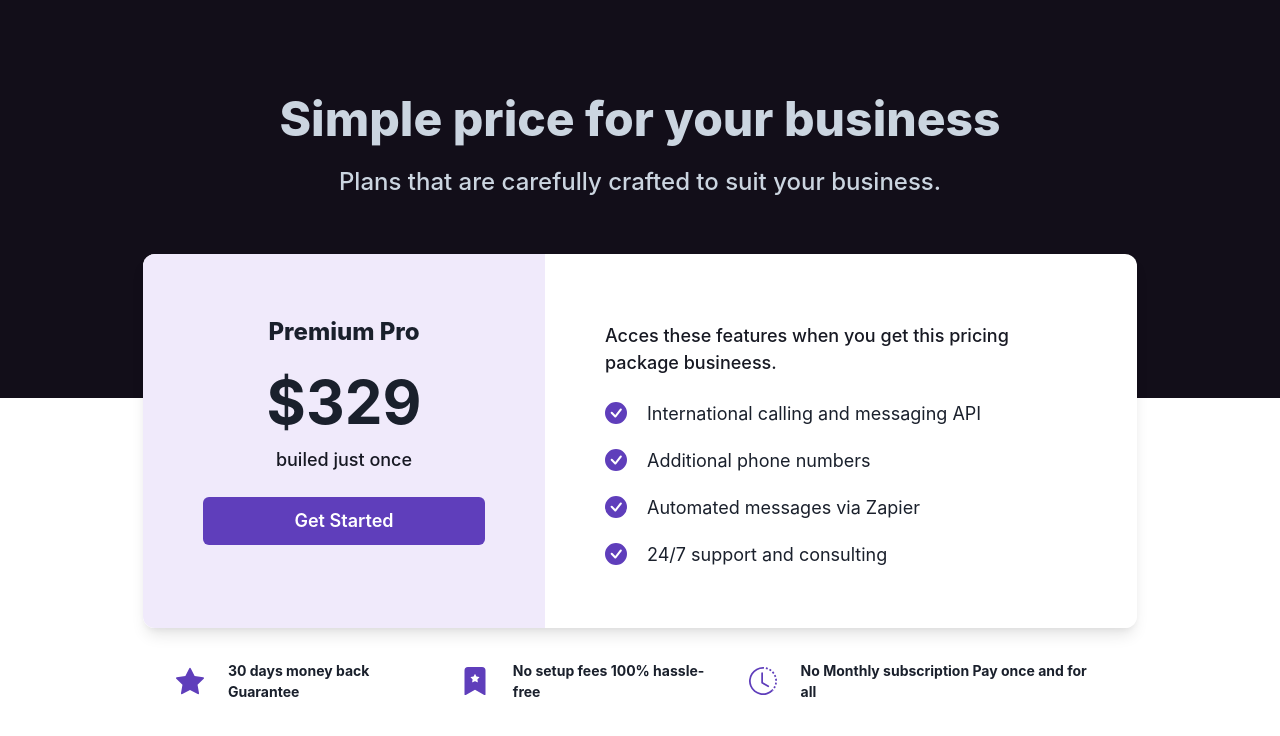
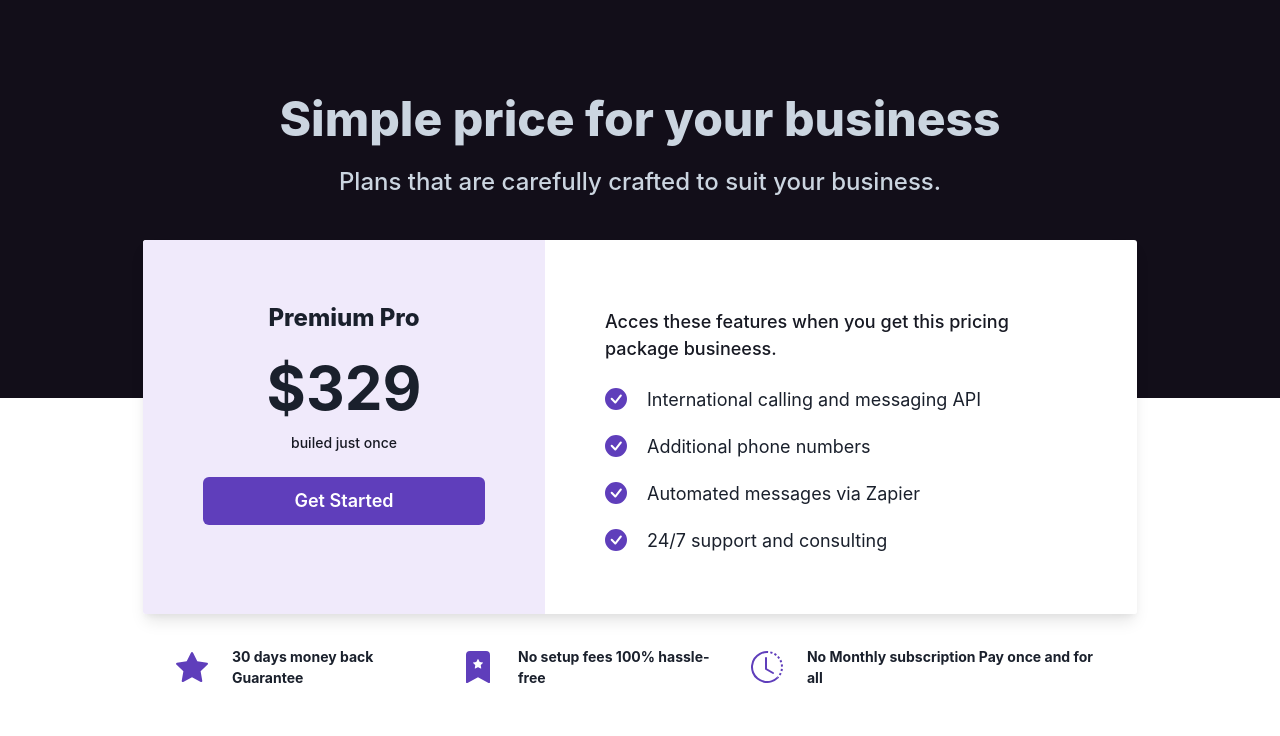
Before and after one commit to noutijo/learn-in-depth-chakra-ui, a React (Vite) app: page / in a window 1280 px wide. Shown: the top 736 px of the page. Built offline with nearby package versions, Linux system fonts and the light colour scheme.

Commit message:
refactor

```diff
--- a/src/components/Features.tsx
+++ b/src/components/Features.tsx
@@ -9,9 +9,9 @@ import {
 export const Feature = (props:any)=>{
     const {icon, children, ...rest } = props
     return (
-      <HStack spacing="24px" {...rest}>
-        <Icon as={icon} boxSize="28px" color="#5F3EBB" />
-        <Text textAlign="left" fontSize="14px" fontWeight="700">
+      <HStack spacing="6" {...rest}>
+        <Icon as={icon} boxSize="8" color="#5F3EBB" />
+        <Text textAlign="left" fontSize="sm" fontWeight="bold">
           {children}
         </Text>
       </HStack>
@@ -20,8 +20,8 @@ export const Feature = (props:any)=>{
 
 export function Features() {
   return (
-    <Box maxW="1024px" m="auto" pt="32px" pb="32px">
-      <HStack px="48px" spacing="18px">
+    <Box maxW="1024px" m="auto" pt="32px" pb="8">
+      <HStack px="12" spacing="5">
         <Feature icon={BsFillStarFill}>30 days money back Guarantee</Feature>
         <Feature icon={BsBookmarkStarFill}>
           No setup fees 100% hassle-free
--- a/src/components/Pricing.tsx
+++ b/src/components/Pricing.tsx
@@ -5,7 +5,7 @@ import { BsCheckCircleFill } from "react-icons/bs"
 export const ListItem = (props:any)=>{
     const {children, ...rest } = props
     return (
-      <HStack as="li" spacing="20px" {...rest}>
+      <HStack as="li" spacing="5" {...rest}>
         <Icon as={BsCheckCircleFill}  w="22px" h="22px" color="#5F3EBB"/>
         <Text>{children}</Text>
       </HStack>
@@ -14,16 +14,16 @@ export const ListItem = (props:any)=>{
 
 export function Pricing() {
   return (
-    <Box maxW="994px" m="auto" mt="-256" borderRadius="12px" overflow="hidden" boxShadow="lg">
+    <Box maxW="994px" m="auto" mt="-270" borderRadius="3" overflow="hidden" boxShadow="lg">
       <Flex bg="white">
         <Box bg="#f0eafb" p="60px">
-          <Text fontSize="24px" fontWeight="800">
+          <Text fontSize="24" fontWeight="800">
             Premium Pro
           </Text>
-          <Heading as="h3" fontSize="60px" mt="16px">
+          <Heading as="h3" fontSize="60" mt="4">
             $329
           </Heading>
-          <Text fontSize="18px" fontWeight="500" color="#171923" mt="8px">
+          <Text fontSize="14" fontWeight="500" color="#171923" mt="2">
             builed just once
           </Text>
           <Button
@@ -31,7 +31,7 @@ export function Pricing() {
             color="white"
             size={"lg"}
             w="282px"
-            mt="24px"
+            mt="6"
             _hover={{ backgrounColor: "#5F3EBB", color: "#F7FAFC" }}>
             Get Started
           </Button>
@@ -46,7 +46,7 @@ export function Pricing() {
             mt="8px">
             Acces these features when you get this pricing package busineess.
           </Text>
-          <Stack as="ul" spacing="20px" pt="24px">
+          <Stack as="ul" spacing="5" pt="6">
             <ListItem>International calling and messaging API</ListItem>
             <ListItem>Additional phone numbers</ListItem>
             <ListItem>Automated messages via Zapier</ListItem>
```
